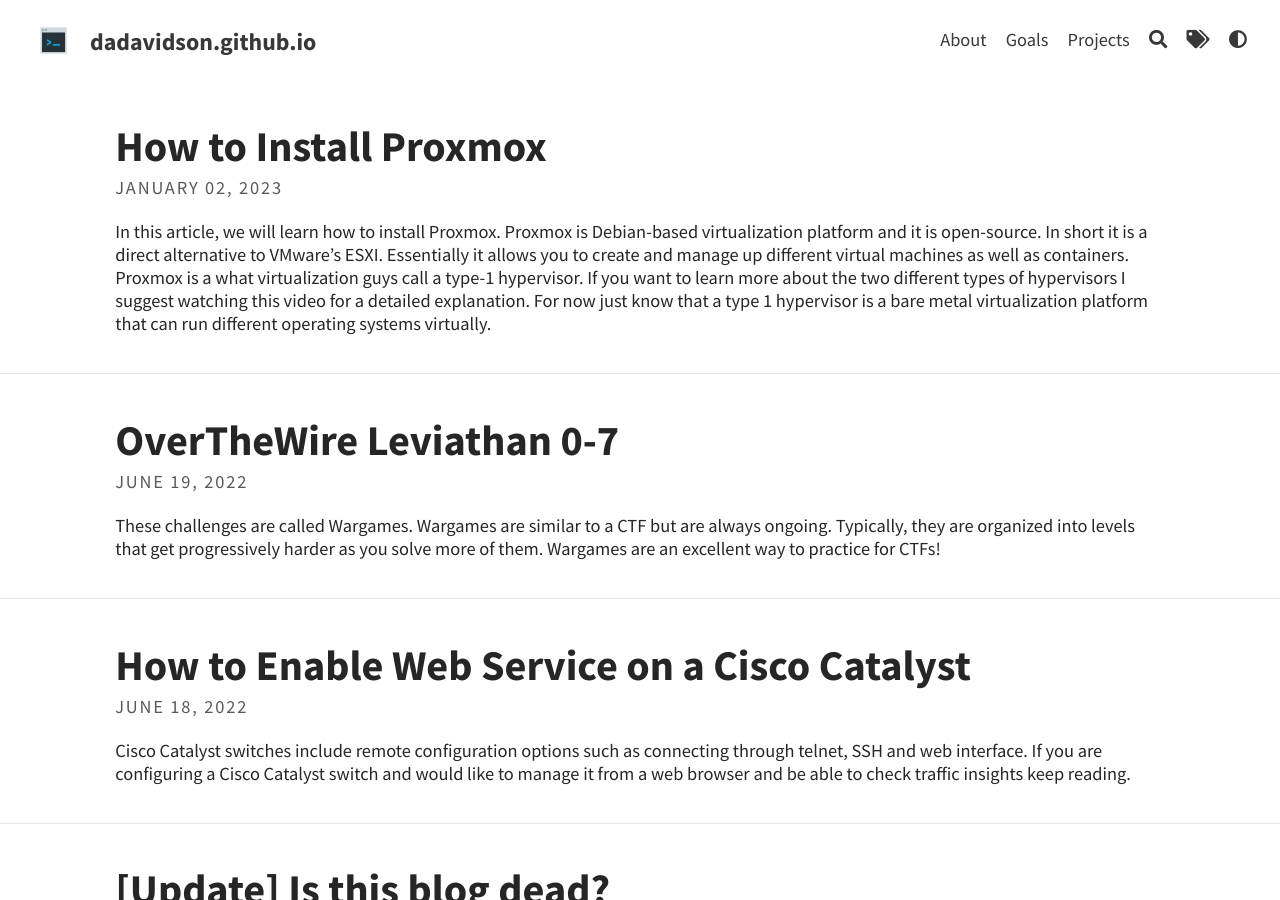
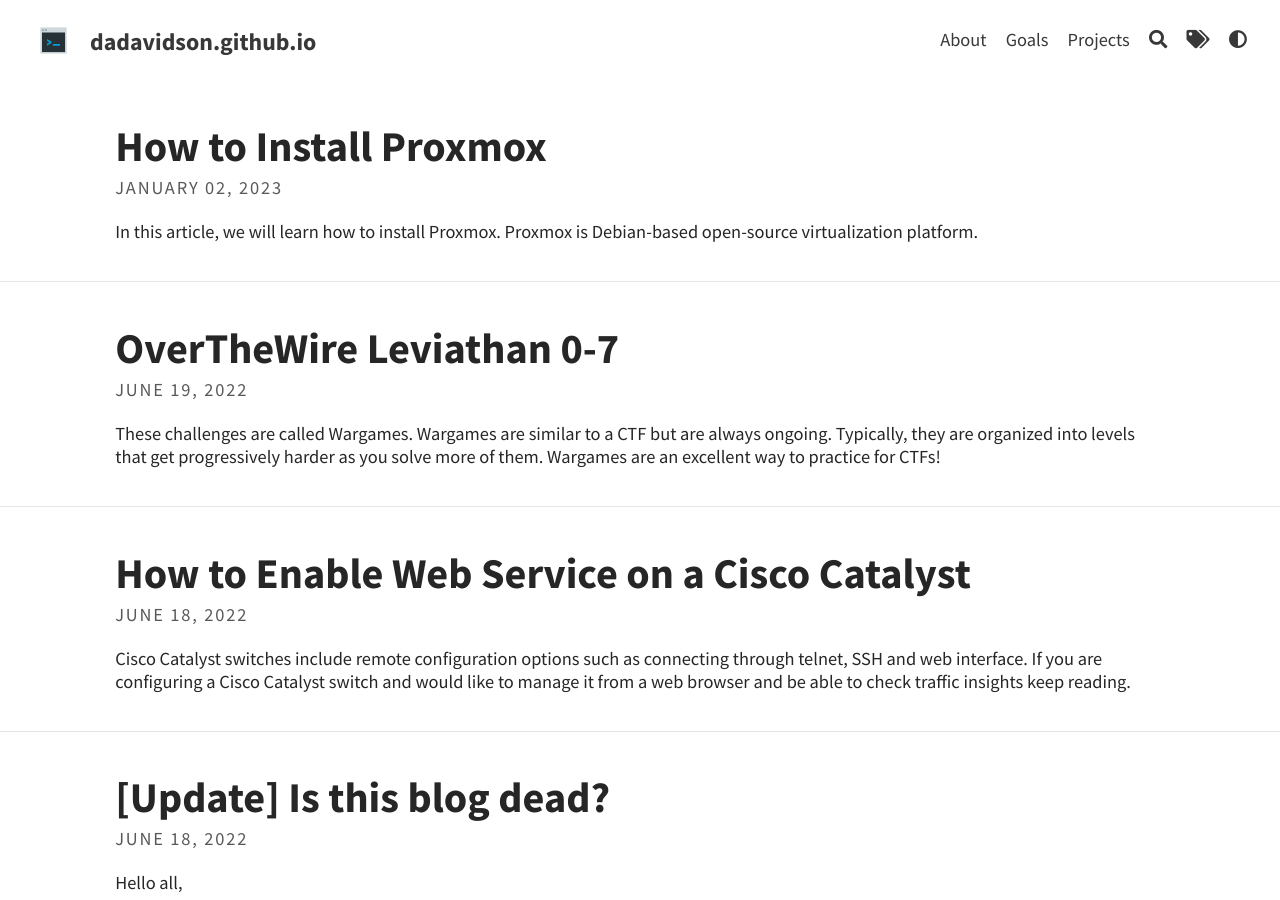
Before and after one commit to dadavidson/dadavidson.github.io, a Jekyll site: the page built from index.html, in a window 1280 px wide and 900 px high. Built offline with Jekyll 4.4.1, drawn with Linux system fonts in a browser that asks for light colours; the list of posts is cut into pages by our own code.

Commit message:
Update 2023-01-02-how-to-install-proxmox.md

```diff
--- a/_posts/2023-01-02-how-to-install-proxmox.md
+++ b/_posts/2023-01-02-how-to-install-proxmox.md
@@ -8,7 +8,9 @@ tags: [Networking, Homelab, Virtualization, Proxmox]
 description: Proxmox is Debian-based virtualization platform.
 ---
 
-In this article, we will learn how to install [Proxmox](https://www.proxmox.com/en/). Proxmox is Debian-based virtualization platform and it is open-source. In short it is a direct alternative to VMware's ESXI. Essentially it allows you to create and manage up different virtual machines as well as containers. Proxmox is a what virtualization guys call a type-1 hypervisor. If you want to learn more about the two different types of hypervisors I suggest watching this [video](https://www.youtube.com/watch?v=UEk0CKoeUnA) for a detailed explanation. For now just know that a type 1 hypervisor is a bare metal virtualization platform that can run different operating systems virtually.
+In this article, we will learn how to install [Proxmox](https://www.proxmox.com/en/). Proxmox is Debian-based  open-source virtualization platform.
+
+In short it is a direct alternative to VMware's ESXI. Essentially it allows you to create and manage up different virtual machines as well as containers. Proxmox is a what virtualization guys call a type-1 hypervisor. If you want to learn more about the two different types of hypervisors I suggest watching this [video](https://www.youtube.com/watch?v=UEk0CKoeUnA) for a detailed explanation. For now just know that a type 1 hypervisor is a bare metal virtualization platform that can run different operating systems virtually.
 
 Proxmox is free. That said, they do offer a license that will give you paid support. Let's get started!
 
```
